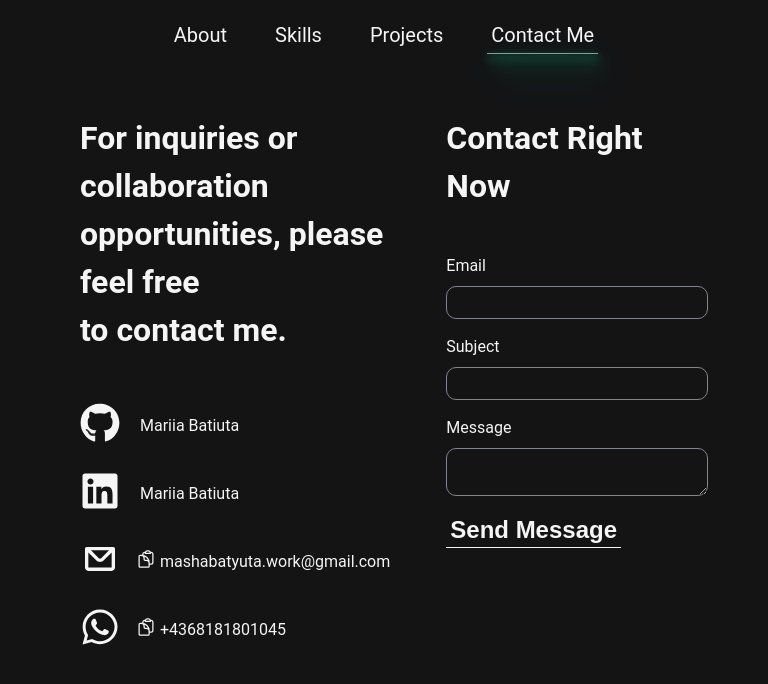
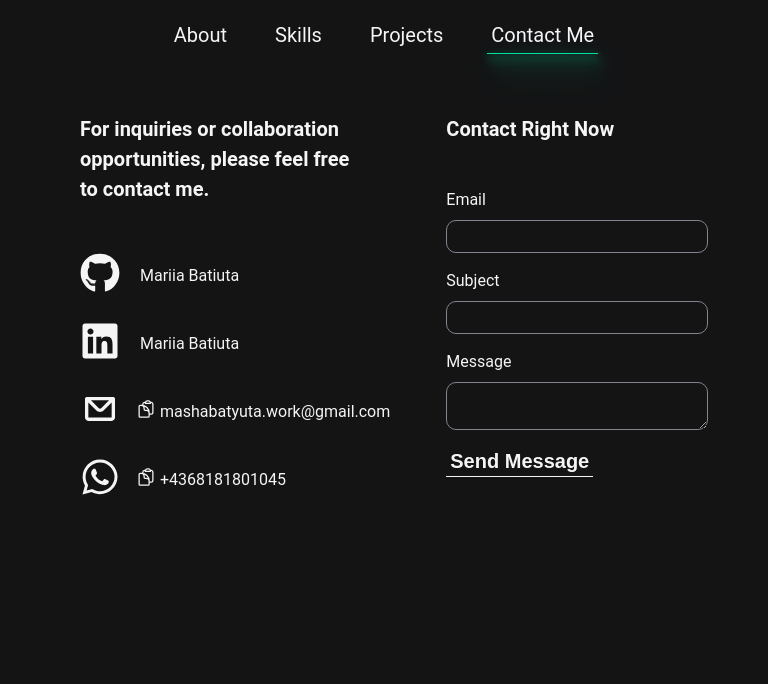
Before and after one commit to MariiaBatyuta/Personal_Web_frontend, a Next.js app: page /contact in a window 768 px wide. Shown: the top 684 px of the page. Built offline with nearby package versions, Linux system fonts and the light colour scheme.

Commit message:
updated contactMe

```diff
--- a/src/pages/contact/ContactMe.module.css
+++ b/src/pages/contact/ContactMe.module.css
@@ -180,3 +180,14 @@
     transform: translate(-50%);
   }
 }
+
+@media (min-width: 650px) and (max-width: 1024px) {
+  .title {
+    font-size: 20px;
+    font-weight: 600;
+  }
+
+  .button {
+    font-size: 20px;
+  }
+}
```
